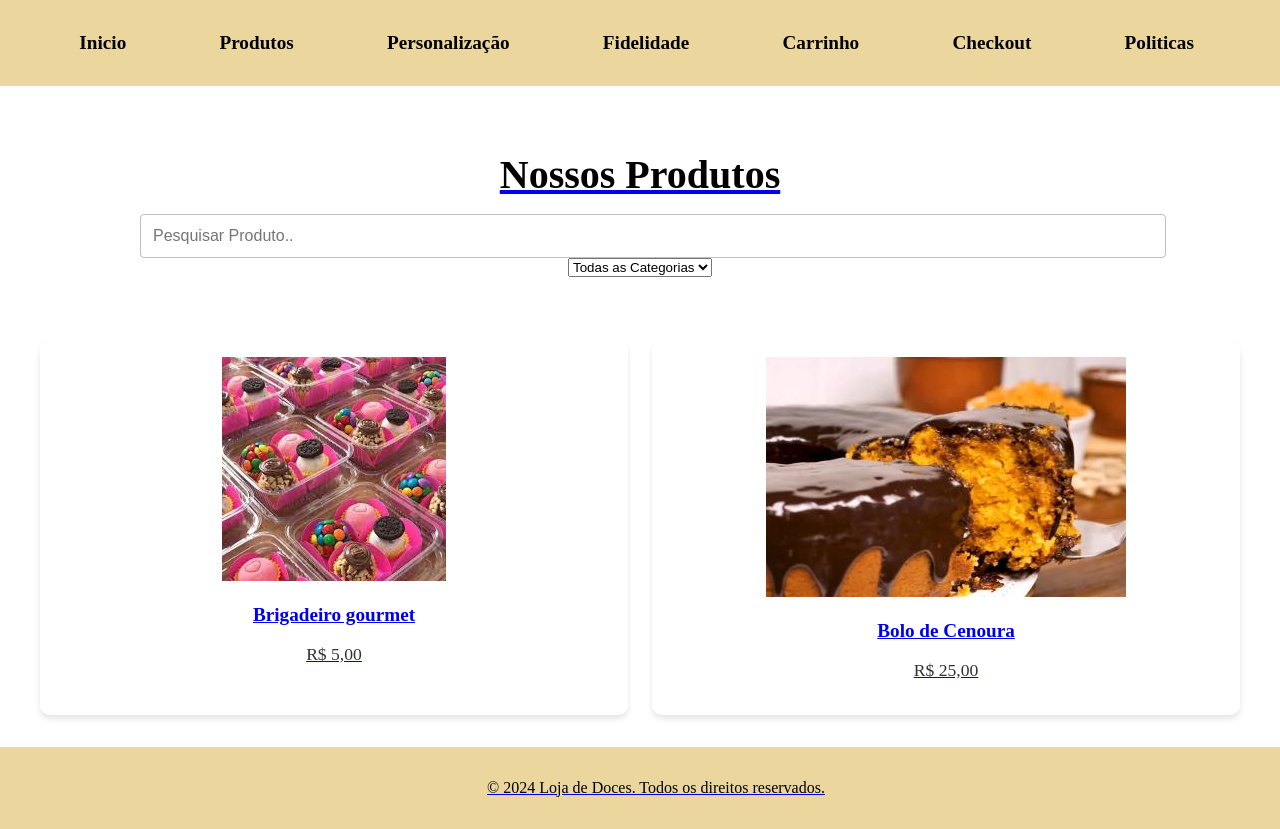
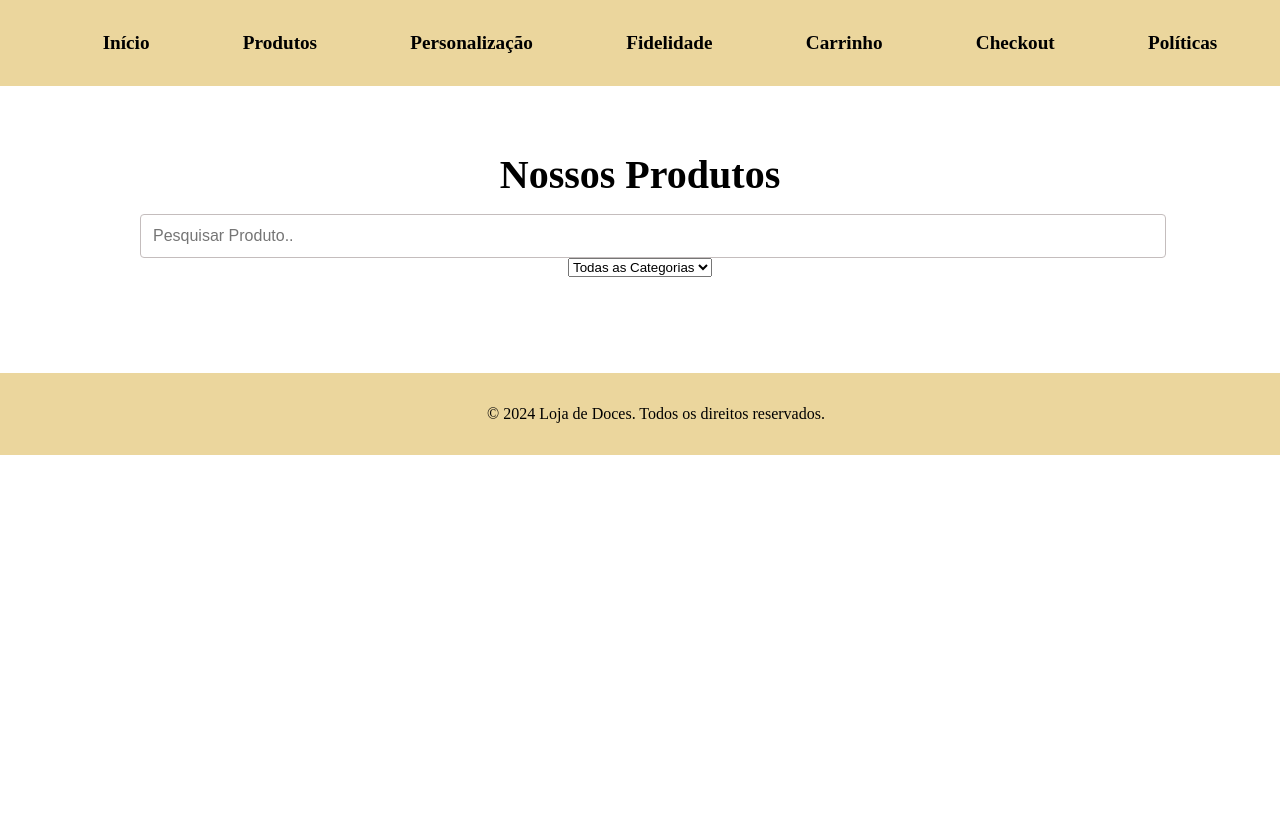
Before and after one commit to karineee3/projetoteste2, a plain HTML site: page produtos.html in a window 1280 px wide. Shown: the top 829 px of the page. After the commit the page ends 800 px from the top, so only its background shows below. Drawn offline with Linux system fonts and the light colour scheme.

Commit message:
Update produtos.html
atualização

```diff
--- a/produtos.html
+++ b/produtos.html
@@ -10,50 +10,40 @@
     <header>
         <nav>
             <ul>
-                <li><a href="index.html">Inicio</li>
-                    <li><a href="produtos.html">Produtos</li>
-                    <li><a href="personalizacao.html">Personalização</li>
-                       <li><a href="Fidelidade.html">Fidelidade</li>
-                    <li><a href="carrinho.html">Carrinho</li>
-                    <li><a href="checkout.html">Checkout</li>
-                    <li><a href="Politicas.html">Politicas</li>
-
+                <li><a href="index.html">Início</a></li>
+                <li><a href="produtos.html">Produtos</a></li>
+                <li><a href="personalizacao.html">Personalização</a></li>
+                <li><a href="fidelidade.html">Fidelidade</a></li>
+                <li><a href="carrinho.html">Carrinho</a></li>
+                <li><a href="checkout.html">Checkout</a></li>
+                <li><a href="politicas.html">Políticas</a></li>
             </ul>
         </nav>
     </header>
 
     <section class="produto-header">
-
-         <h1> Nossos Produtos</h1>
-         <div class="Filtros">
-             <input type="text"  id="search" placeholder="Pesquisar Produto..">
-             <select  id="categoria-filter">
+        <h1>Nossos Produtos</h1>
+        <div class="filtros">
+            <input type="text" id="search" placeholder="Pesquisar Produto..">
+            <select id="categoria-filter">
                 <option value="todos">Todas as Categorias</option>
-                <option value="Brigadeiros">Brigadeiros</option>
+                <option value="brigadeiros">Brigadeiros</option>
                 <option value="bombons">Bombons</option>
                 <option value="bolos">Bolos</option>
                 <option value="cupcakes">Cupcakes</option>
             </select>
-
         </div>
     </section>
 
     <section class="galeria-produtos" id="galeria-produtos">
-            <div class="produto" data-categoria="brigadeiros">
-                <img src="brgadeirogourmet/brigadeirogourmet3.jpeg" alt="Brigadeiro" id="produto-img">
-                <h3>Brigadeiro gourmet</h3>
-                <p>R$ 5,00</p>
-            </div>
-            <div class="produto" data-categoria="bolos">
-                <img src="bolo/bolocenoura.jpg " alt="Bolo" class="produto-img">
-                <h3>Bolo de Cenoura</h3>
-                <p>R$ 25,00</p>
-            </div>
+        <!-- Aqui você pode adicionar dinamicamente os produtos com JavaScript -->
 
     </section>
 
     <footer>
         <p>&copy; 2024 Loja de Doces. Todos os direitos reservados.</p>
     </footer>
+
+    <script src="produtos.js"></script>
 </body>
 </html>
```
Lines whose indentation alone changed are shown as unchanged.
